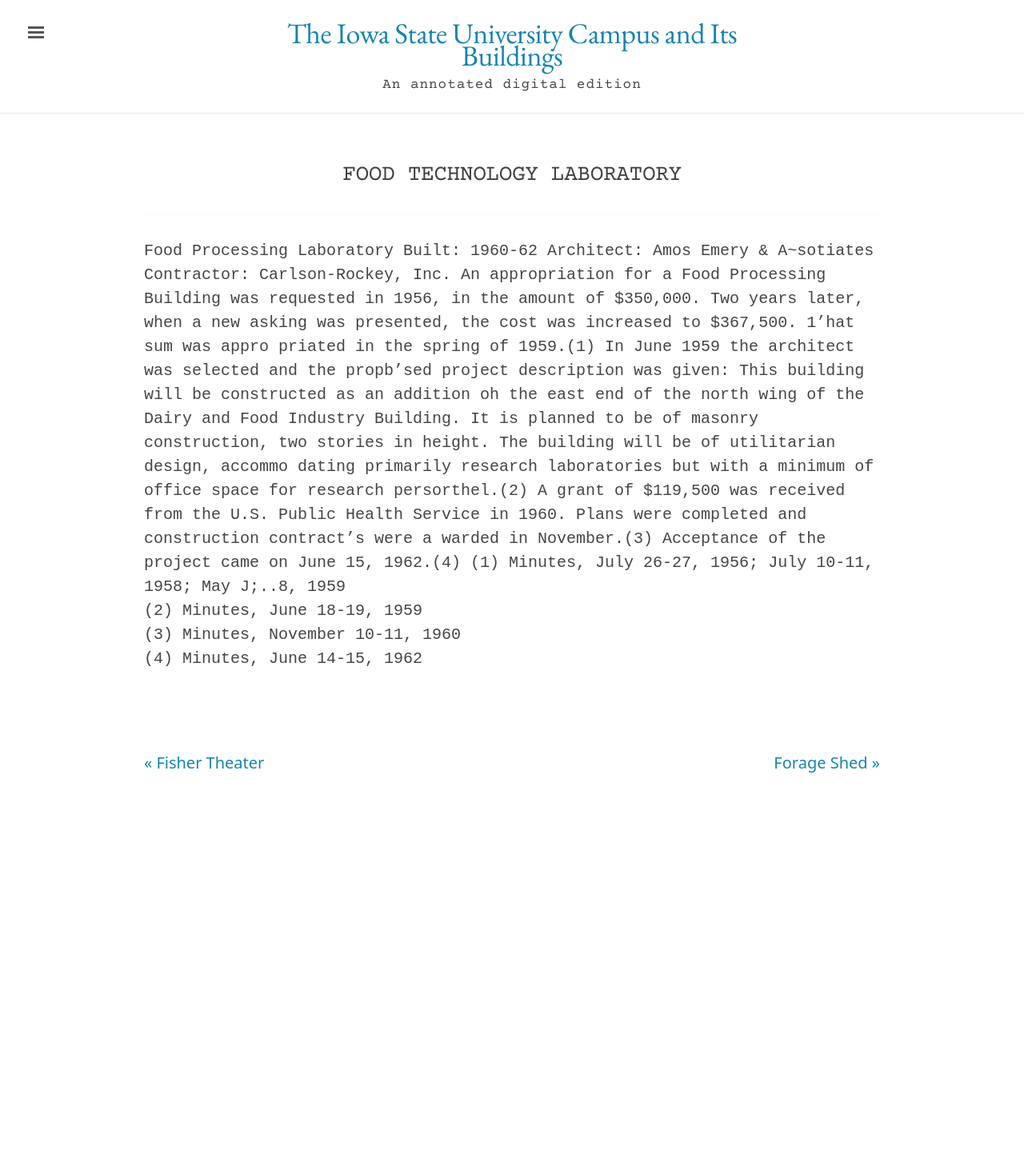
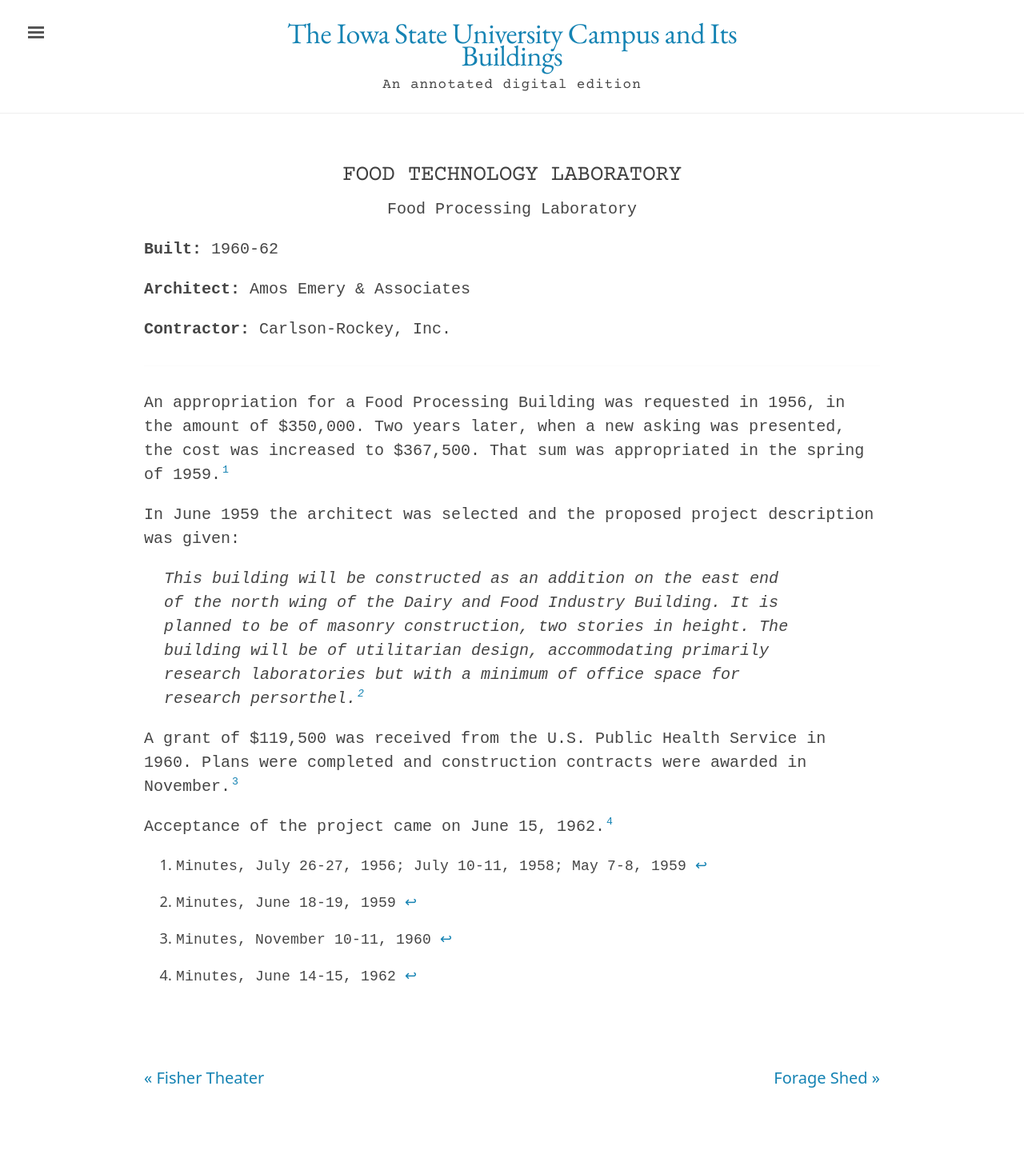
Before and after one commit to emanderson811/day-edition, a Jekyll site: the page built from _texts/buildings/080day-food-tech-lab.md, in a window 1280 px wide. Shown: the whole page at 80% size. Built offline with Jekyll 4.4.1, drawn with Linux system fonts in a browser that asks for light colours; before the commit the page ends 1049 px from its top, so only the background shows below that.

Commit message:
Update 080day-food-tech-lab.md

```diff
--- a/_texts/buildings/080day-food-tech-lab.md
+++ b/_texts/buildings/080day-food-tech-lab.md
@@ -1,11 +1,11 @@
 ---
 layout: building
 title: "Food Technology Laboratory"
-alternative_name:
-built:
+alternative_name: "Food Processing Laboratory"
+built: "1960-62"
 addition:
-architect:
-contractor:
+architect: "Amos Emery & Associates"
+contractor: "Carlson-Rockey, Inc."
 razed:
 author:
 rights: Public Domain
@@ -14,14 +14,20 @@
 ---
 ---
 
-Food Processing Laboratory
-Built: 1960-62 Architect: Amos Emery & A~sotiates Contractor: Carlson-Rockey, Inc.
-An appropriation for a Food Processing Building was requested in 1956, in the amount of $350,000. Two years later, when a new asking was presented, the cost was increased to $367,500. 1'hat  sum was appro priated in the spring of 1959.(1)
-In June 1959 the architect was selected and the propb'sed project description was given:
-This building will be constructed as an addition oh the east end of the north wing of the Dairy and Food Industry Building. It is planned to be of masonry construction, two stories in height. The building will be of utilitarian design, accommo dating primarily research laboratories but with a minimum of office space for research persorthel.(2)
-A grant of $119,500 was received from  the U.S. Public Health Service in 1960. Plans were completed and construction contract's were a warded in November.(3)
-Acceptance of the project came on June 15, 1962.(4)
-(1)  Minutes, July 26-27, 1956;  July 10-11, 1958;  May J;..8,  1959
-(2)  Minutes,  June  18-19,  1959
-(3)  Minutes,  November 10-11,  1960
-(4)  Minutes,  June  14-15,  1962
+An appropriation for a Food Processing Building was requested in 1956, in the amount of $350,000. Two years later, when a new asking was presented, the cost was increased to $367,500. That sum was appropriated in the spring of 1959.[^fn1]
+
+In June 1959 the architect was selected and the proposed project description was given:
+
+>This building will be constructed as an addition on the east end of the north wing of the Dairy and Food Industry Building. It is planned to be of masonry construction, two stories in height. The building will be of utilitarian design, accommodating primarily research laboratories but with a minimum of office space for research persorthel.[^fn2]
+
+A grant of $119,500 was received from the U.S. Public Health Service in 1960. Plans were completed and construction contracts were awarded in November.[^fn3]
+
+Acceptance of the project came on June 15, 1962.[^fn4]
+
+[^fn1]:  Minutes, July 26-27, 1956; July 10-11, 1958;  May 7-8, 1959
+
+[^fn2]:  Minutes, June  18-19, 1959
+
+[^fn3]:  Minutes, November 10-11, 1960
+
+[^fn4]:  Minutes, June 14-15, 1962
```
